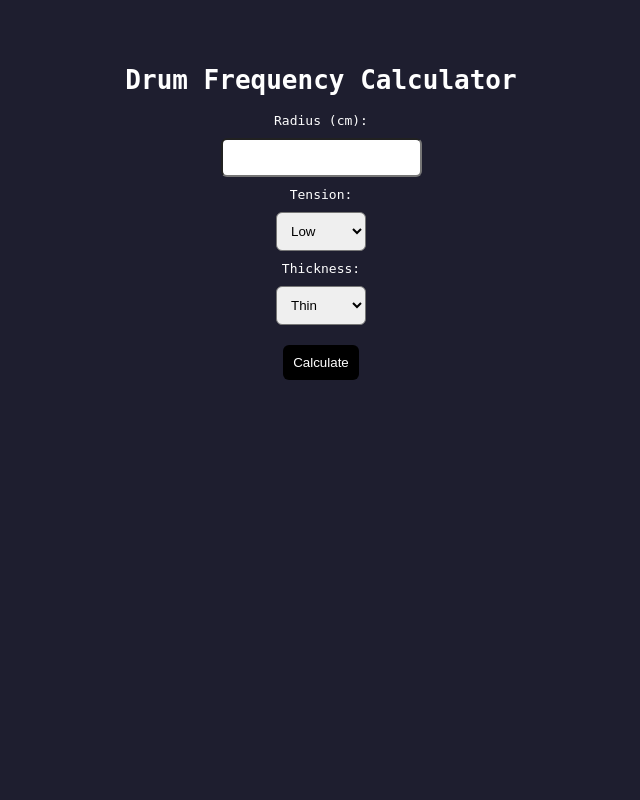
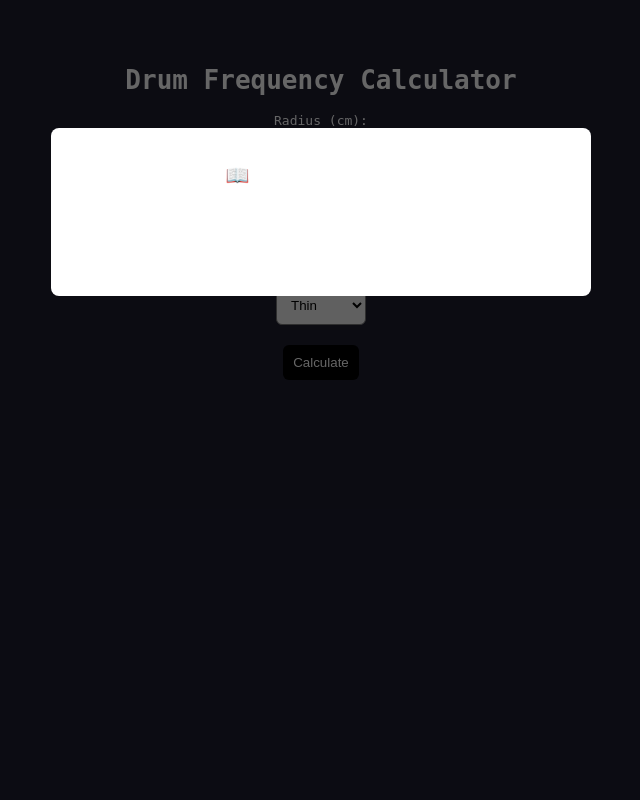
Before and after one commit to TanavBhuraria/DrumFrequencyCalculator, a Flask app: page /calculator in a window 1280 px wide. Shown: the whole page, without its empty margins (319-959 px from the left). Run offline with Flask 3, Linux system fonts and the light colour scheme.

Commit message:
Instructions pop up test 1

```diff
--- a/templates/calculator.html
+++ b/templates/calculator.html
@@ -2,7 +2,20 @@
 <html>
 <head>
   <title>Drum Frequency Calculator</title>
-  <style>
+
+      <meta charset="UTF-8">
+    <meta name="viewport" content="width=device-width, initial-scale=1.0">
+
+
+    <link rel="apple-touch-icon" sizes="180x180" href="{{ url_for('static', filename='apple-touch-icon.png') }}">
+    <link rel="icon" type="image/png" sizes="32x32" href="{{ url_for('static', filename='favicon-32x32.png') }}">
+    <link rel="icon" type="image/png" sizes="16x16" href="{{ url_for('static', filename='favicon-16x16.png') }}">
+    <link rel="manifest" href="{{ url_for('static', filename='site.webmanifest') }}">
+    <link rel="icon" href="{{ url_for('static', filename='favicon.ico') }}">
+
+    <link rel="stylesheet" href="{{ url_for('static', filename='style.css') }}">
+
+      <style>
     body {
       background-color: #1e1e2f;
       color: #fff;
@@ -24,23 +37,61 @@
     button:hover {
       background-color: rgb(0, 0, 0);
     }
+
+
+
+
+    .modal {
+      display: block;
+      position: fixed;
+      z-index: 999;
+      left: 0;
+      top: 0;
+      width: 100%;
+      height: 100%;
+      overflow: auto;
+      background-color: rgba(0,0,0,0.6);
+    }
+
+    .modal-content {
+      background-color: white;
+      margin: 10% auto;
+      padding: 20px;
+      border-radius: 8px;
+      width: 80%;
+      max-width: 500px;
+      animation: fadeIn 0.4s ease;
+    }
+
+    .close {
+      float: right;
+      font-size: 24px;
+      font-weight: bold;
+      cursor: pointer;
+    }
+
+    @keyframes fadeIn {
+      from {opacity: 0}
+      to {opacity: 1}
+    }
   </style>
-</head>
-      <meta charset="UTF-8">
-    <meta name="viewport" content="width=device-width, initial-scale=1.0">
-    <title>Drum Frequency Calculator</title>
-
-    <link rel="apple-touch-icon" sizes="180x180" href="{{ url_for('static', filename='apple-touch-icon.png') }}">
-    <link rel="icon" type="image/png" sizes="32x32" href="{{ url_for('static', filename='favicon-32x32.png') }}">
-    <link rel="icon" type="image/png" sizes="16x16" href="{{ url_for('static', filename='favicon-16x16.png') }}">
-    <link rel="manifest" href="{{ url_for('static', filename='site.webmanifest') }}">
-    <link rel="icon" href="{{ url_for('static', filename='favicon.ico') }}">
-
-    <link rel="stylesheet" href="{{ url_for('static', filename='style.css') }}">
 </head>
 <body>
 
   <h1> Drum Frequency Calculator</h1>
+
+ <div id="instructionsModal" class="modal">
+   <div class="modal-content">
+    <span class="close" onclick="closeModal()">&times;</span>
+    <h2>📖 Instructions</h2>
+    <ol>
+      <li>Enter the drum’s radius in cm.</li>
+      <li>Select the tension level (Low, Medium, High).</li>
+       <li>Select the thickness (Thin, Medium, Thick).</li>
+      <li>Click “Calculate” to see the frequency in Hz.</li>
+     </ol>
+  </div>
+ </div>
 
   <form method="post">
     <label>Radius (cm):</label><br>
@@ -67,5 +118,10 @@
     <h2>Estimated Frequency: {{ freq }} Hz</h2>
   {% endif %}
 
+  <script>
+  function closeModal() {
+    document.getElementById("instructionsModal").style.display = "none";
+  }
+  </script>
 </body>
 </html>
```
